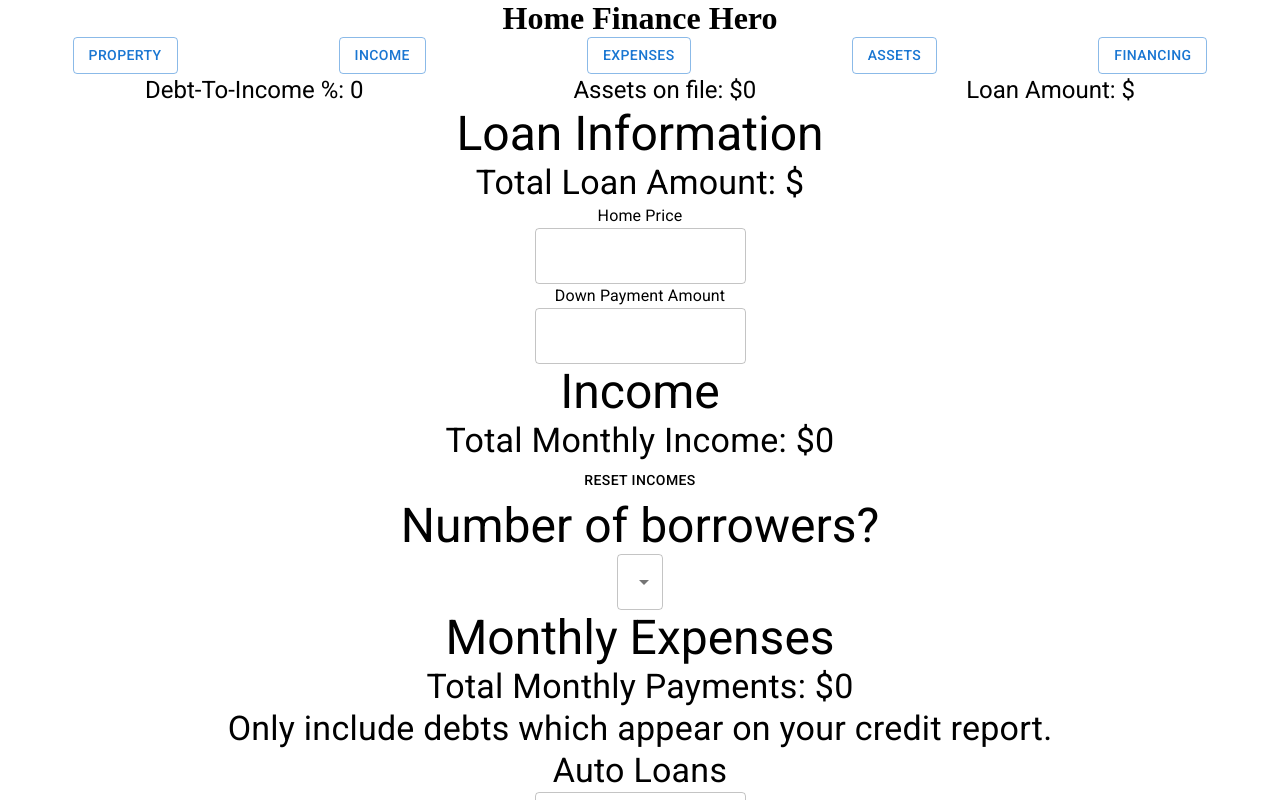
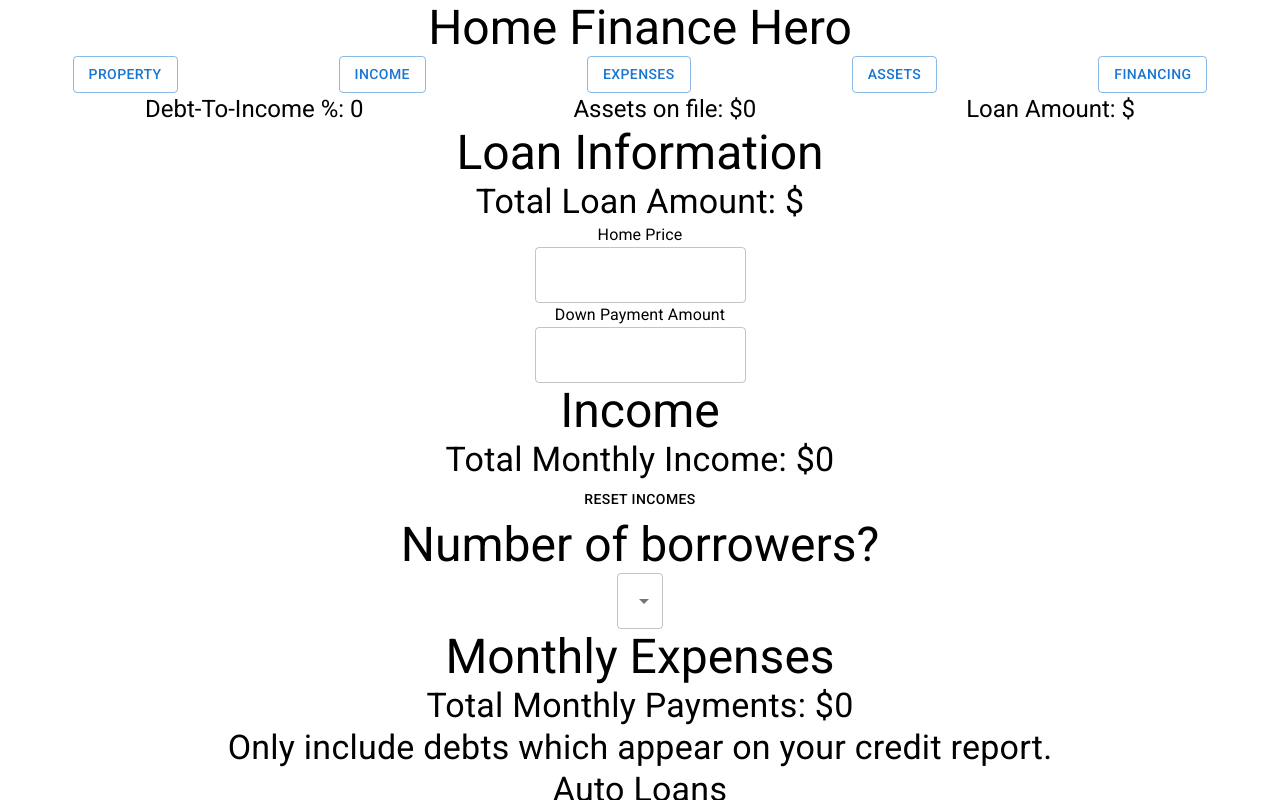
Before and after one commit to jschoff155/homefinancehero, a React (Create React App) app: page / in a window 1280 px wide. Shown: the top 800 px of the page. Built offline with nearby package versions, Linux system fonts and the light colour scheme.

Commit message:
Updated header with MUI

```diff
--- a/src/App.js
+++ b/src/App.js
@@ -6,6 +6,7 @@ import Navigation from "./ChildComponents/Navigation";
 import Income from "./ChildComponents/Income";
 import Assets from "./ChildComponents/Assets";
 import Financing from "./ChildComponents/Financing";
+import { Typography } from "@mui/material";
 
 export default function App() {
   //Defining states for the variables
@@ -37,7 +38,9 @@ export default function App() {
   return (
     <div>
       <>
-        <h1>Home Finance Hero </h1>
+        <Typography textAlign={"center"} variant="h3">
+          Home Finance Hero
+        </Typography>
         <Navigation />
         <Statusbar
           totalAssets={apptotalAssets}
```
